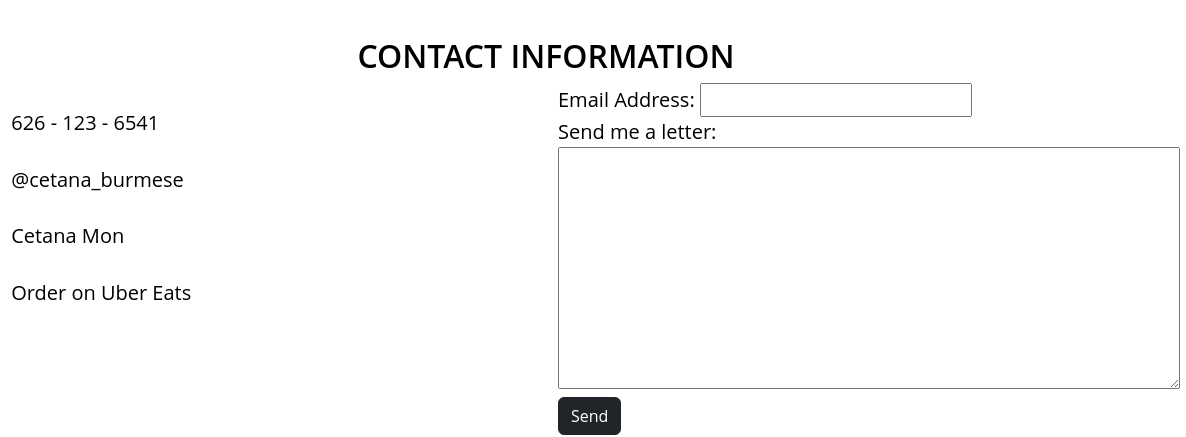
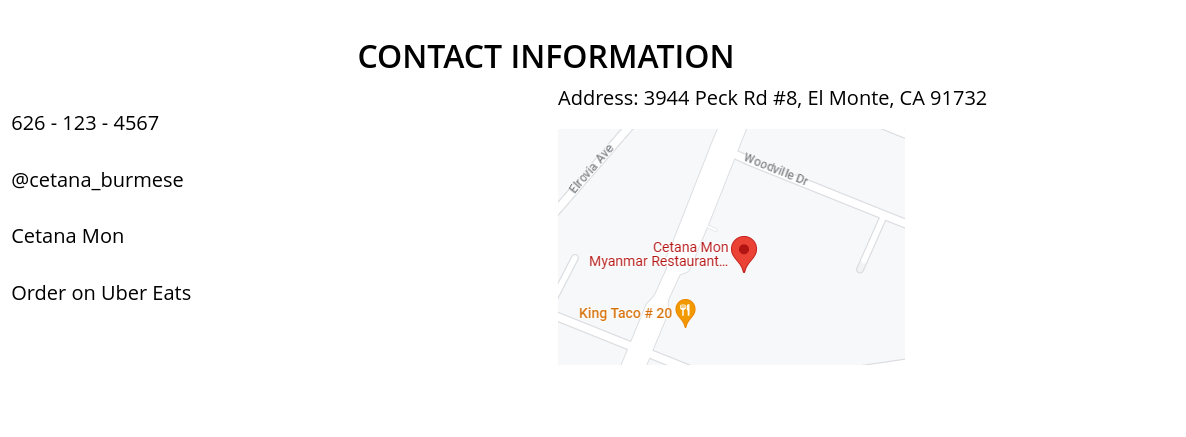
Before and after one commit to linnkhant07/cetanamon.github.io, a plain HTML site: page index.html in a window 1280 px wide. Shown: the part 2045-2482 px from the top of the page, 94-1280 px from the left. Drawn offline with nearby package versions, Linux system fonts and the light colour scheme.

Commit message:
contact: add location

```diff
--- a/index.html
+++ b/index.html
@@ -27,7 +27,7 @@
                 <div class="navbar-nav fs-5 ms-auto">
                   <a class="nav-link" href="#">ABOUT</a>
                   <a class="nav-link" href="#">MENU</a>
-                  <a class="nav-link">POPULAR DISHES</a>
+                  <a class="nav-link">POPULAR</a>
                   <a class="nav-link">CONTACT</a>
                 </div>
               </div>
@@ -130,7 +130,7 @@
                 <svg xmlns="http://www.w3.org/2000/svg" width="30" height="30" fill="currentColor" class="bi bi-telephone-fill" viewBox="0 0 16 16">
                     <path fill-rule="evenodd" d="M1.885.511a1.745 1.745 0 0 1 2.61.163L6.29 2.98c.329.423.445.974.315 1.494l-.547 2.19a.678.678 0 0 0 .178.643l2.457 2.457a.678.678 0 0 0 .644.178l2.189-.547a1.745 1.745 0 0 1 1.494.315l2.306 1.794c.829.645.905 1.87.163 2.611l-1.034 1.034c-.74.74-1.846 1.065-2.877.702a18.634 18.634 0 0 1-7.01-4.42 18.634 18.634 0 0 1-4.42-7.009c-.362-1.03-.037-2.137.703-2.877L1.885.511z"/>
                 </svg>
-                <span id="social-accounts">626 - 123 - 6541</span>
+                <span id="social-accounts">626 - 123 - 4567</span>
               </div>
               <div class="social-item">
                 <svg xmlns="http://www.w3.org/2000/svg" width="30" height="30" fill="currentColor" class="bi bi-instagram" viewBox="0 0 16 16">
@@ -153,13 +153,8 @@
               </div>
             </div>
             <div class="col-6">
-                <form action="">
-                    <label for="email">Email Address: </label>
-                    <input type="text" name="email" id="email"><br>
-                    <label for="letter">Send me a letter:</label><br>
-                    <textarea name="" id="" cols="50" rows="8"></textarea>
-                    <button class="btn btn-dark">Send</button>
-                </form>
+                <p id="social-accounts">Address: 3944 Peck Rd #8, El Monte, CA 91732 </p>
+                <img src="imgs/location1.png" alt="">
             </div>
         </div>
     </footer>
```
Also changed, not shown: imgs/SVG/Uber Eats.svg (deleted), imgs/location.png (added), imgs/location1.png (added).
